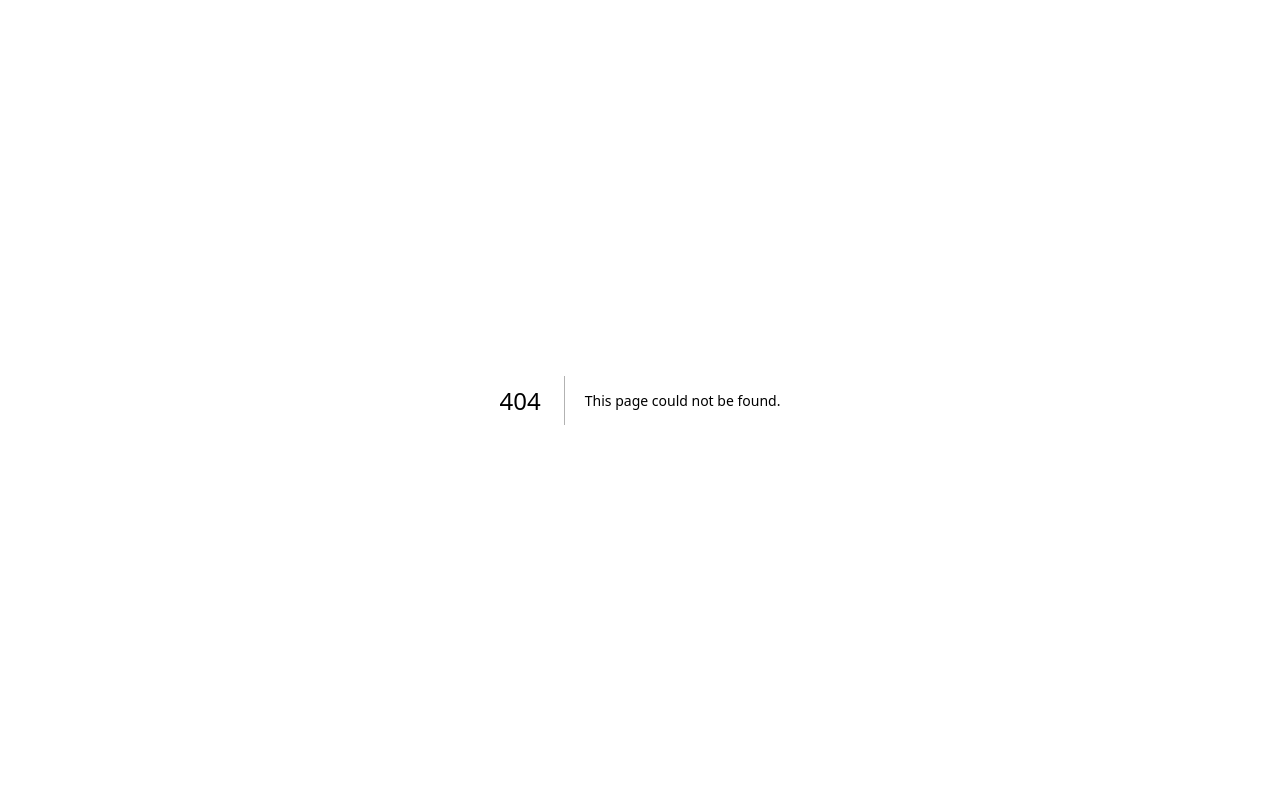
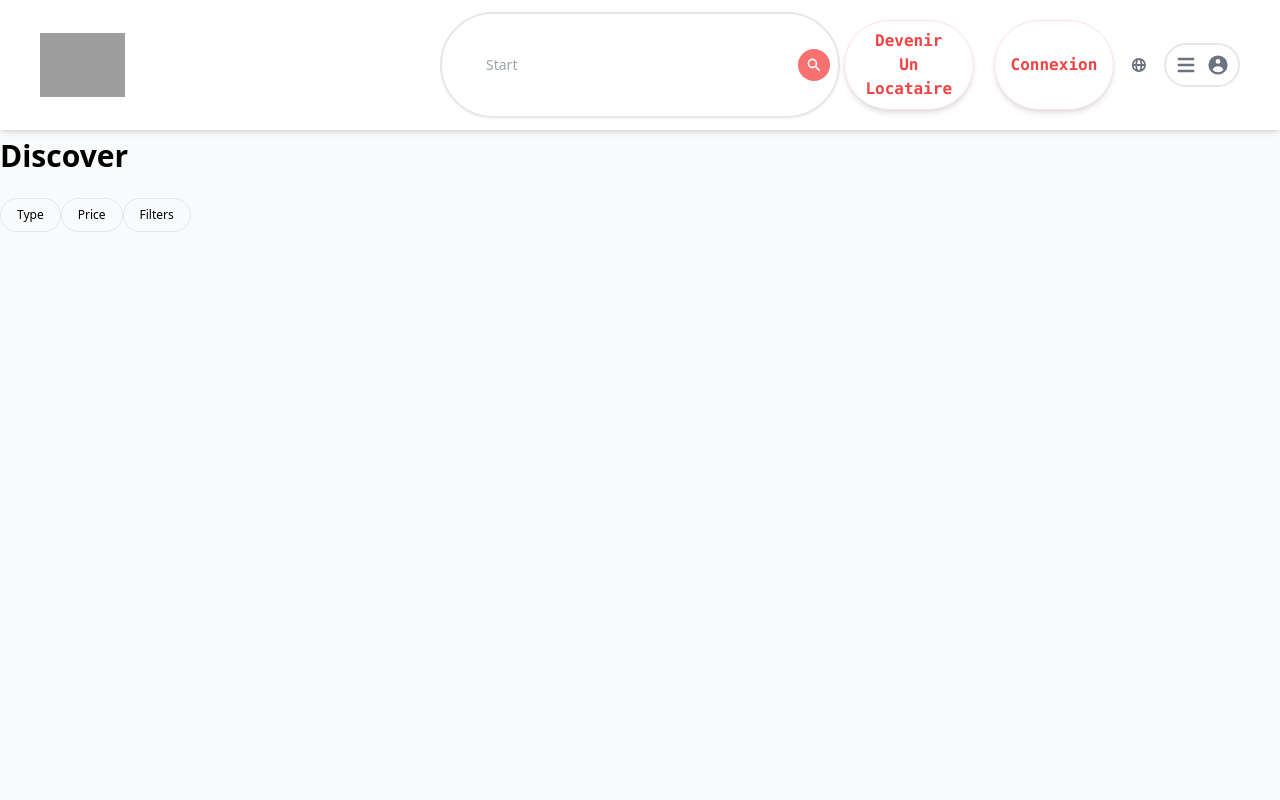
Before and after one commit to Alim1337/final-project-site, a Next.js app: page /homesList in a window 1280 px wide. Before the commit this address had no page. Shown: the top 800 px of the page. Built offline with nearby package versions, Linux system fonts and the light colour scheme; grey boxes are pictures that could not be loaded.

Commit message:
sidebar(90%)

```diff
--- /dev/null
+++ b/pages/clientHouses.js
@@ -0,0 +1,46 @@
+import React, { useState } from 'react'
+import Header from '@/components/Header'
+import Footer from '@/components/Footer'
+
+function Search() {
+    const [open, setOpen] = useState(true);
+    const menus = [
+        { title: "inbox" , src: "inbox"},
+        { title: "houses" , src: "home"},
+        { title: "analytics" , src: "analyse"},
+        { title: "settings" , src: "settings"}
+    ]
+  return (
+    <div>
+      <Header />
+        <div className='flex bg-gray-100 text-gray-700'>
+            <div className={`${open ? "w-60" : "w-20"} h-screen relative  bg-red-400 text-gray-800`}>
+                <img
+                src='./assests/arrow.png'
+                className='absolute rounded-full cursor-pointer -right-3 top-9 w-7 border-2 border-dark-purple'
+                onClick={()=>setOpen(!open)}
+                />
+
+                <ul className={`gap-x-4 pt-6 origin-left font-medium text-xl duration-300 ${!open ? 'transform scaleX(0)' : ''}`}>
+                {menus.map((menu,index)=>(
+                    <li key={index} className='text-gray- text-s flex items-center gap-x-4 cursor-pointer p-2'>
+                        <img src={`./assests/${menu.src}.png`} />
+                        <span>{menu.title}</span>
+                    </li>
+                ))}
+            </ul>
+            </div>
+            <div className='p-7 text-2xl font-semibold flex-1 h-screen'>
+                <h1 className=''>Home Page</h1>
+            </div>
+        </div>
+      <main>
+
+      </main>
+
+      <Footer />
+    </div>
+  )
+}
+
+export default Search
--- /dev/null
+++ b/pages/homesList.js
@@ -0,0 +1,32 @@
+import React from 'react'
+import Header from '@/components/Header'
+import Footer from '@/components/Footer'
+
+function homesList() {
+  return (
+    <div className=' bg-slate-50'>
+      <Header />
+        <main className='flex'>
+            <section>
+                <div className='h-screen text-black text-xs'>
+                    <h1 className=' text-3xl font-semibold mt-2 mb-6'>Discover</h1>
+                    <div className='hidden lg:inline-flex'>
+                        <p className='px-4 py-2 border rounded-full cursor-pointer
+                        hover:shadow-lg active:scale-95 active:bg-gray-100
+                        transition transform duration-100 ease-out'>Type</p>
+                        <p className='px-4 py-2 border rounded-full cursor-pointer
+                        hover:shadow-lg active:scale-95 active:bg-gray-100
+                        transition transform duration-100 ease-out'>Price</p>
+                        <p className='px-4 py-2 border rounded-full cursor-pointer
+                        hover:shadow-lg active:scale-95 active:bg-gray-100
+                        transition transform duration-100 ease-out'>Filters</p>
+                    </div>
+                </div>
+            </section>
+        </main>
+      <Footer/>
+    </div>
+  )
+}
+
+export default homesList
```
